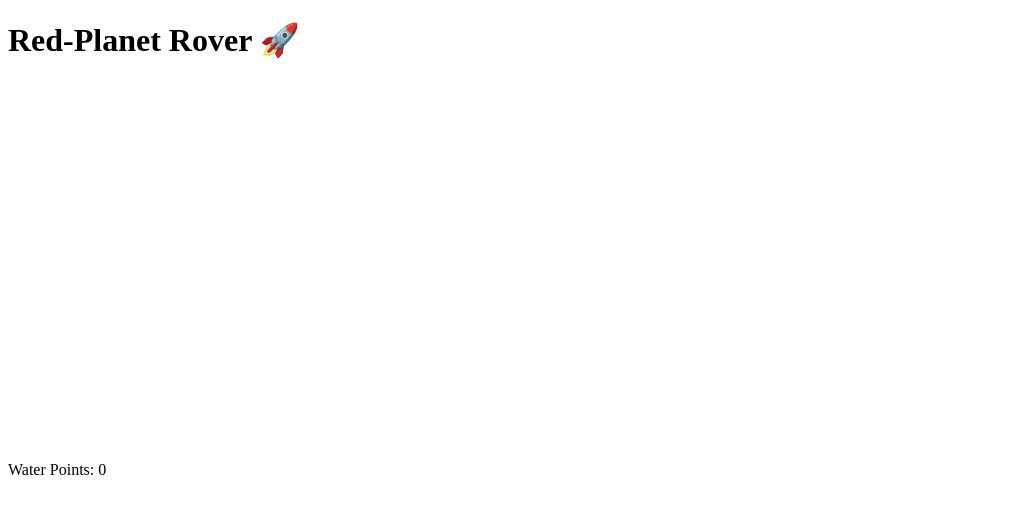
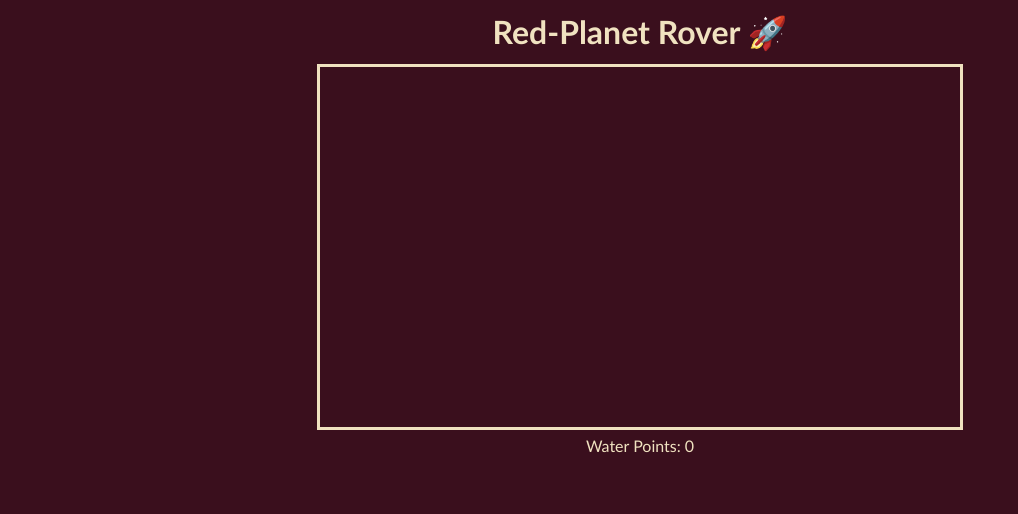
Before and after one commit to mission-cosmos/red-planet-rover, a plain HTML site: page index.html in a window 1280 px wide. Shown: the whole page, without its empty margins (0-1018 px from the left). Drawn offline with Linux system fonts and the light colour scheme.

Commit message:
Updated style.css

```diff
--- a/style.css
+++ b/style.css
@@ -1,4 +1,24 @@
-html {
-  height: 100%;
-  width: 100%;
+:root {
+  --mars-sky: #3a0f1d;
+  --mars-dusk: #6b1e2e;
+  --mars-ground: #a23a2d;
+  --text-color: #f0e2c0;
 }
+
+body {
+  margin:0;
+  font-family:Trebuchet MS,sans-serif;
+  background:var(--mars-sky);
+  color:var(--text-color);
+  text-align:center;
+}
+
+h1 { margin:12px 0; }
+
+canvas {
+  display:block;
+  margin:0 auto;
+  border:3px solid var(--text-color);
+  background:var(--mars-sky);
+}
+#score,#status { margin-top:6px; }
```
